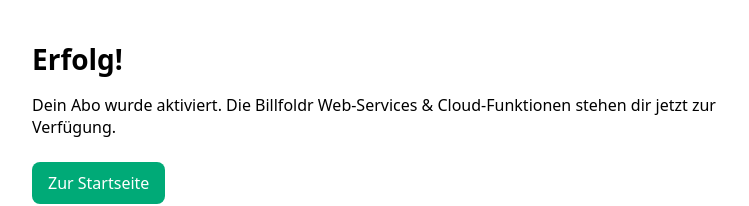
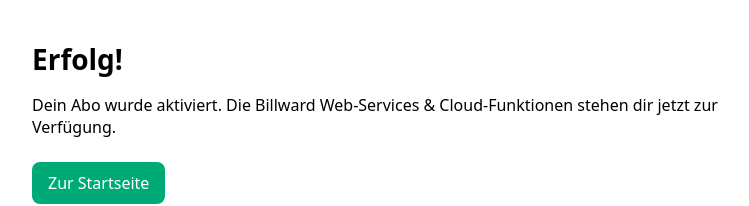
Before and after one commit to BueroDanielSchwarz/Billfoldr, a Next.js app in the folder billfoldr-billing-vercel/: page /billing/success in a window 1280 px wide. Shown: the top 206 px of the page, without its empty margins (248-997 px from the left). Built offline with nearby package versions, Linux system fonts and the light colour scheme.

Commit message:
Update success.tsx

```diff
--- a/billfoldr-billing-vercel/pages/billing/success.tsx
+++ b/billfoldr-billing-vercel/pages/billing/success.tsx
@@ -11,10 +11,10 @@
 
   return (
     <>
-      <Head><title>Billfoldr – Cloud freigeschaltet</title></Head>
+      <Head><title>Billward – Cloud freigeschaltet</title></Head>
       <main style={{maxWidth: 720, margin: '40px auto', padding: '0 16px', fontFamily: 'system-ui'}}>
         <h1 style={{fontSize: 28, marginBottom: 8}}>Erfolg!</h1>
-        <p>Dein Abo wurde aktiviert. Die Billfoldr Web-Services &amp; Cloud-Funktionen stehen dir jetzt zur Verfügung.</p>
+        <p>Dein Abo wurde aktiviert. Die Billward Web-Services &amp; Cloud-Funktionen stehen dir jetzt zur Verfügung.</p>
         <div style={{marginTop: 24}}>
           {returnUrl ? (
             <a href={returnUrl}
```
